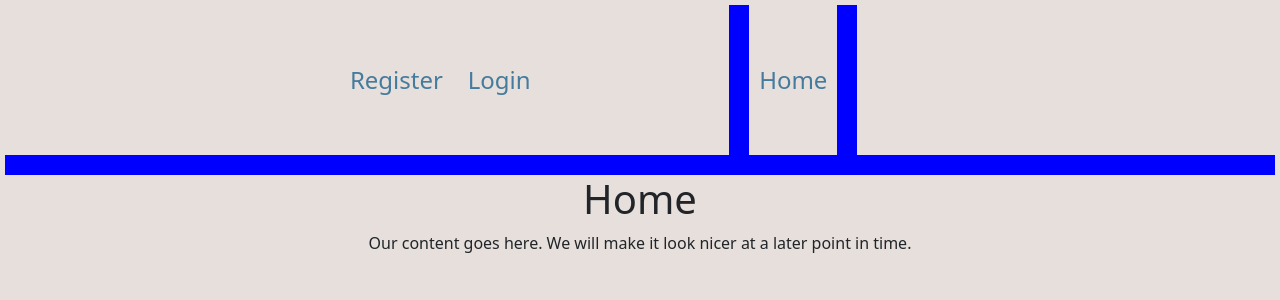
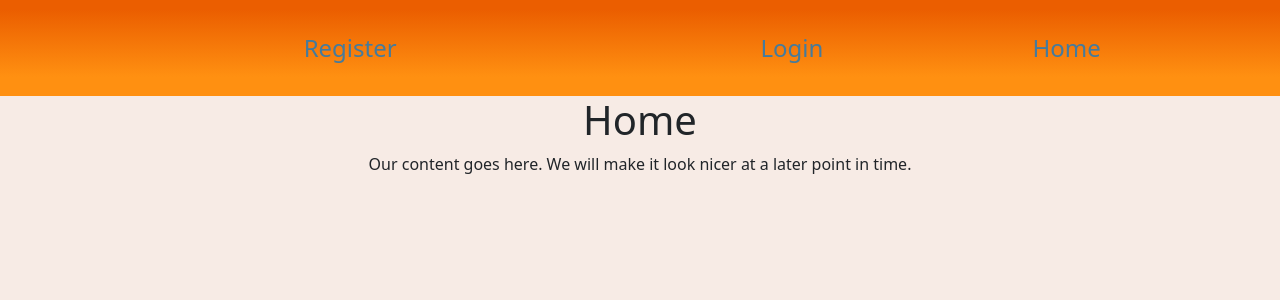
Before and after one commit to pkonkle213/team-lima-dotnet-final-capstone, a Vue app in the folder vue/: page / in a window 1280 px wide. Shown: the top 300 px of the page. Built offline with nearby package versions, Linux system fonts and the light colour scheme.

Commit message:
updates to front end, need to pull latest version

```diff
--- a/vue/src/App.vue
+++ b/vue/src/App.vue
@@ -28,11 +28,11 @@
       >
         Logout
       </router-link>
-      <h3 id="pipe-left">|</h3>
+      <!--- <h3 id="pipe-left">|</h3> --->
       <router-link class="nav-item" v-bind:to="{ name: 'home' }"
         >Home</router-link
       >
-      <h3 id="pipe-right">|</h3>
+      <!--- <h3 id="pipe-right">|</h3> --->
       <router-link
         id="view-decks"
         class="nav-item"
@@ -62,21 +62,24 @@ export default {};
 // Your custom styles go below this point
 
 body {
-  margin: 5px;
-  background-color: #e7dfdb;
+  background-color: #f7ebe5;
 }
 
 #nav {
-  display: grid;;
-  grid-template-columns: 1fr 0.2fr 0.5fr 0.2fr 1fr;
+  display: grid;
+  grid-template-columns: 1fr 1fr 1fr;
   justify-items: center;
   align-items: center;
-  border-bottom: solid 20px blue;
+  background: linear-gradient(#eb5e00 10%, #ff9011 80%);
+  color: #c7d5e0;
+  text-align: center;
 }
 
 .nav-item {
   text-decoration: none;
   font-size: 1.5rem;
+  margin: 30px;
+  text-align: center;
 }
 
 h3 {
```
Also changed, not shown: vue/src/StartStudySession.vue (added, +16 -0 lines).
